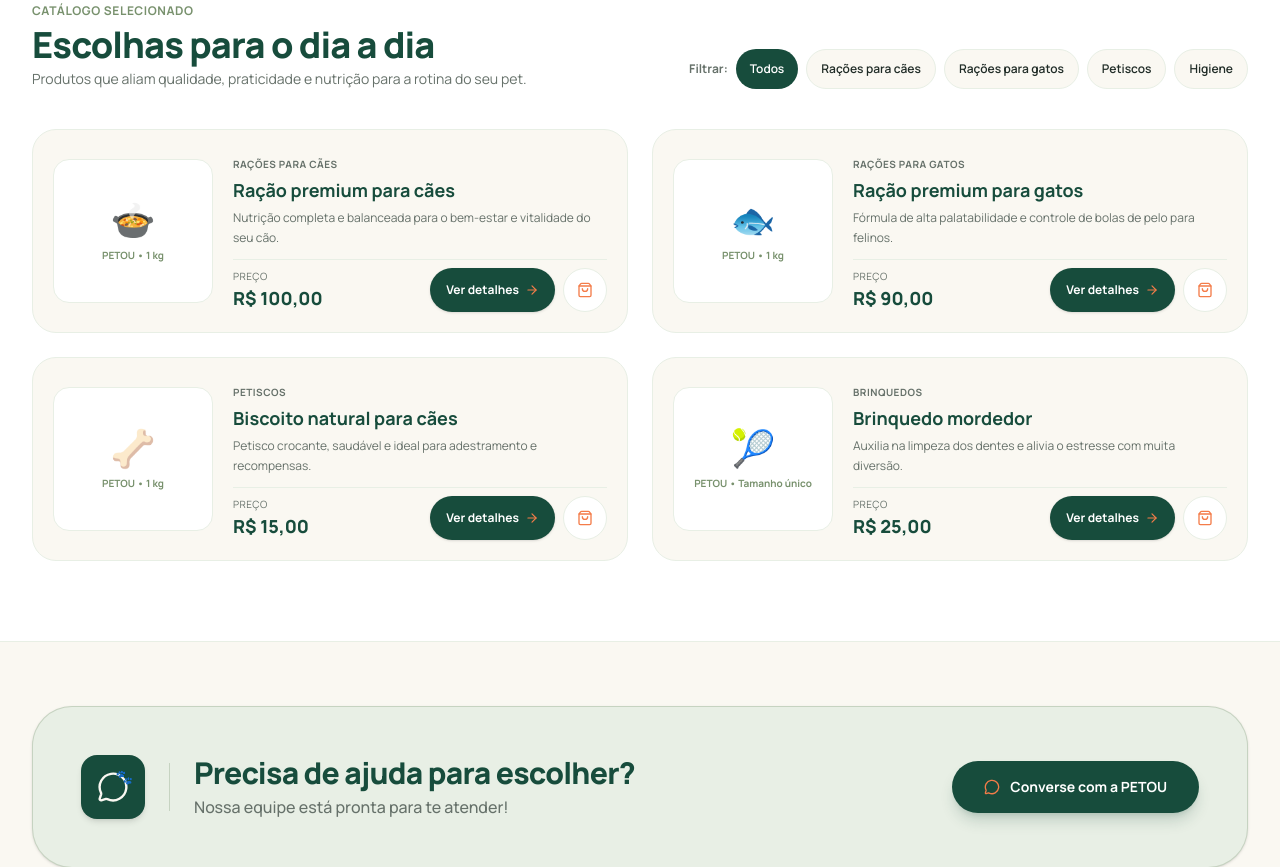
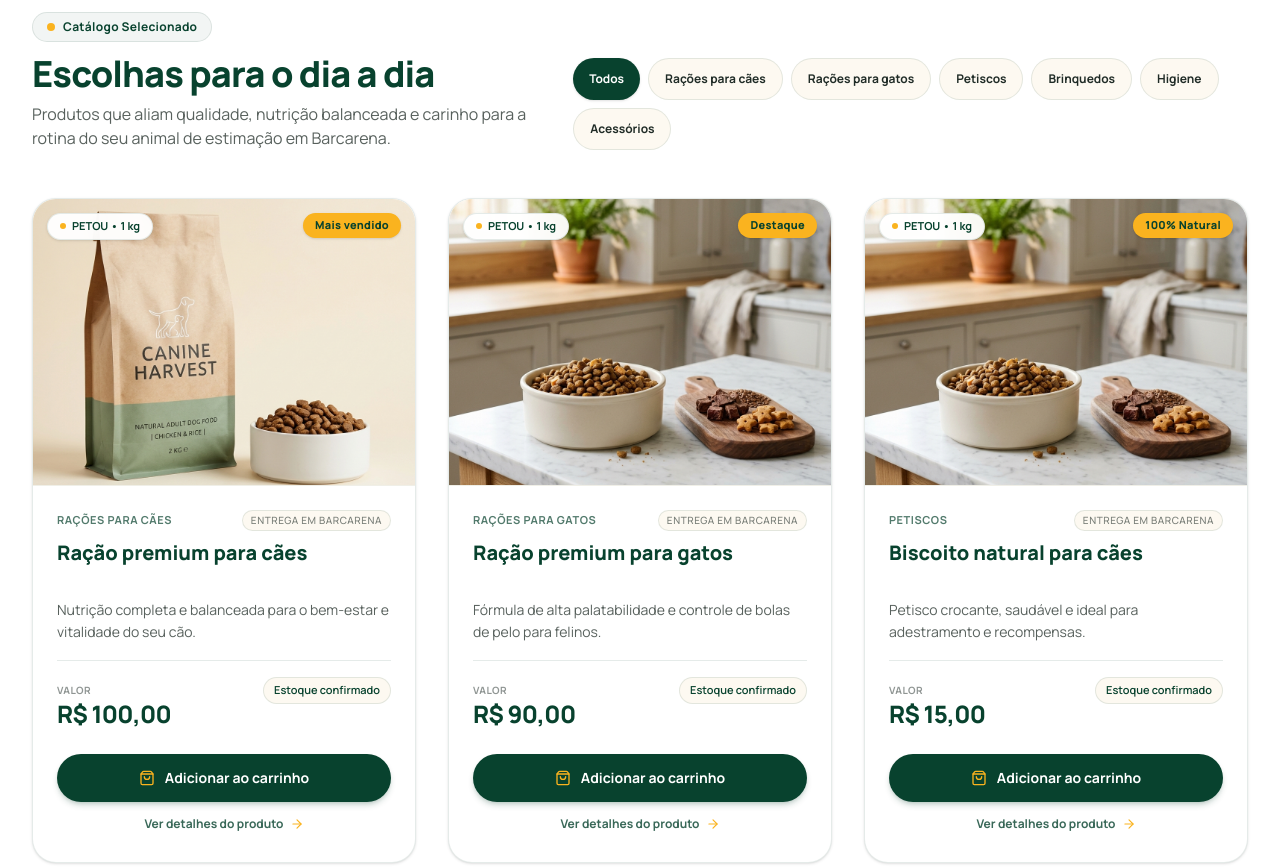
Before and after one commit to petoudelivery/petou, a Next.js app: page / in a window 1280 px wide. Shown: the part 1800-2667 px from the top of the page. Built offline with nearby package versions, Linux system fonts and the light colour scheme; no server answers; the database is empty.

Commit message:
feat: REDESIGN THE PRODUCT SECTION

```diff
--- a/src/app/page.tsx
+++ b/src/app/page.tsx
@@ -18,6 +18,33 @@ import {
   ShoppingBag,
   Check,
 } from "lucide-react";
+
+interface ProductWithImage extends Product {
+  image?: string;
+  image_url?: string;
+}
+
+const getProductImage = (product: Product): string => {
+  const item = product as ProductWithImage;
+  if (item.image) return item.image;
+  if (item.image_url) return item.image_url;
+  switch (product.iconName) {
+    case "dog-bowl":
+      return "/product-dog-food.jpg";
+    case "cat-bowl":
+      return "/category-food.jpg";
+    case "bone":
+      return "/category-food.jpg";
+    case "toy":
+      return "/category-toys.jpg";
+    case "shampoo":
+      return "/category-hygiene.jpg";
+    case "collar":
+      return "/category-accessories.jpg";
+    default:
+      return "/product-dog-food.jpg";
+  }
+};
 
 export default function Home() {
   const [products, setProducts] = useState<Product[]>(DEMO_PRODUCTS);
@@ -76,7 +103,7 @@ export default function Home() {
 
   // Featured products for the "Escolhas para o dia a dia" section
   const featuredProducts = useMemo(() => {
-    return filteredProducts.slice(0, 4);
+    return filteredProducts;
   }, [filteredProducts]);
 
   const whatsappInquiryUrl = `https://wa.me/${cleanNumber}?text=${encodeURIComponent(
@@ -293,9 +320,9 @@ export default function Home() {
                     sizes="(max-width: 640px) 100vw, (max-width: 1024px) 50vw, 25vw"
                     className="object-cover object-center group-hover:scale-105 transition-transform duration-500"
                   />
-                  <span className="absolute top-3.5 left-3.5 px-3 py-1 rounded-full bg-[#FFFFFF]/95 backdrop-blur-md text-[#08422E] text-[11px] font-bold shadow-sm flex items-center gap-1.5 border border-[#08422E]/5">
-                    <span className="w-1.5 h-1.5 rounded-full bg-[#FAB31F]" aria-hidden="true" />
-                    <span>Food & Nutrition</span>
+                  <span className="absolute top-3.5 left-3.5 px-3 py-1 rounded-full bg-[#ffffff00] backdrop-blur-md text-[#08422E] text-[11px] font-bold shadow-sm flex items-center gap-1.5 border border-[#08422E]/5">
+                    <span className="w-1.5 h-1.5 rounded-full bg-[#fab51f00]" aria-hidden="true" />
+                    <span></span>
                   </span>
                 </div>
 
@@ -337,9 +364,9 @@ export default function Home() {
                     sizes="(max-width: 640px) 100vw, (max-width: 1024px) 50vw, 25vw"
                     className="object-cover object-center group-hover:scale-105 transition-transform duration-500"
                   />
-                  <span className="absolute top-3.5 left-3.5 px-3 py-1 rounded-full bg-[#FFFFFF]/95 backdrop-blur-md text-[#08422E] text-[11px] font-bold shadow-sm flex items-center gap-1.5 border border-[#08422E]/5">
-                    <span className="w-1.5 h-1.5 rounded-full bg-[#FAB31F]" aria-hidden="true" />
-                    <span>Hygiene & Care</span>
+                  <span className="absolute top-3.5 left-3.5 px-3 py-1 rounded-full bg-[#ffffff00] backdrop-blur-md text-[#08422E] text-[11px] font-bold shadow-sm flex items-center gap-1.5 border border-[#08422E]/5">
+                    <span className="w-1.5 h-1.5 rounded-full bg-[#fab51f00]" aria-hidden="true" />
+                    {/*<span>Hygiene & Care</span>*/}
                   </span>
                 </div>
 
@@ -462,35 +489,40 @@ export default function Home() {
 
         {/* =========================================================================
             6. FEATURED PRODUCTS
+            Redesigned E-Commerce Product Grid:
+            - Official PETOU palette: #08422E, #FAB31F, #FDF9F1, #FFFFFF
+            - Clean e-commerce cards with clear product photography
+            - High-contrast readable typography and prices
+            - Prominent "Adicionar ao carrinho" CTA button
+            - Fully responsive grid (1 col mobile, 2 col tablet, 3 col desktop)
            ========================================================================= */}
-        <section id="produtos" aria-labelledby="products-heading" className="py-16 sm:py-20 bg-[#FFFFFF] border-t border-b border-[#E8EFE5]">
+        <section id="produtos" aria-labelledby="products-heading" className="py-16 sm:py-24 bg-[#FFFFFF] border-b border-[#08422E]/10">
           <div className="max-w-7xl mx-auto px-4 sm:px-6 lg:px-8">
 
-            <div className="flex flex-col md:flex-row md:items-end justify-between gap-4 mb-10">
+            <div className="flex flex-col md:flex-row md:items-end justify-between gap-6 mb-12">
               <div>
-                <span className="text-xs font-bold uppercase tracking-wider text-[#78916D]">
-                  Catálogo Selecionado
-                </span>
-                <h2 id="products-heading" className="text-3xl sm:text-4xl font-black text-[#174C3C] tracking-tight mt-1">
+                <div className="inline-flex items-center gap-2 px-3.5 py-1.5 rounded-full bg-[#08422E]/5 border border-[#08422E]/10 text-[#08422E] text-xs font-bold tracking-wide mb-3">
+                  <span className="w-2 h-2 rounded-full bg-[#FAB31F]" aria-hidden="true" />
+                  <span>Catálogo Selecionado</span>
+                </div>
+                <h2 id="products-heading" className="text-3xl sm:text-4xl font-black text-[#08422E] tracking-tight">
                   Escolhas para o dia a dia
                 </h2>
-                <p className="text-sm text-[#66716A] mt-1">
-                  Produtos que aliam qualidade, praticidade e nutrição para a rotina do seu pet.
+                <p className="text-sm sm:text-base text-[#202C27]/75 mt-2 max-w-xl">
+                  Produtos que aliam qualidade, nutrição balanceada e carinho para a rotina do seu animal de estimação em Barcarena.
                 </p>
               </div>
 
               {/* Category Quick Filter */}
-              <div className="flex items-center gap-2 flex-wrap" role="group" aria-label="Filtro rápido por categoria">
-                <span className="text-xs font-bold text-[#66716A]">Filtrar:</span>
-                {(["Todos", "Rações para cães", "Rações para gatos", "Petiscos", "Higiene"] as Category[]).map((cat) => (
+              <div className="flex items-center gap-1.5 sm:gap-2 flex-wrap" role="group" aria-label="Filtro rápido por categoria">
+                {(["Todos", "Rações para cães", "Rações para gatos", "Petiscos", "Brinquedos", "Higiene", "Acessórios"] as Category[]).map((cat) => (
                   <button
                     key={cat}
                     type="button"
                     onClick={() => setSelectedCategory(cat)}
-                    className={`text-xs px-3.5 py-2 rounded-full font-semibold transition min-h-[40px] focus-visible:outline-2 focus-visible:outline-[#174C3C] ${
-                      selectedCategory === cat
-                        ? "bg-[#174C3C] text-[#FFFFFF]"
-                        : "bg-[#FAF8F2] text-[#202C27] hover:bg-[#E8EFE5] border border-[#E8EFE5]"
+                    className={`text-xs px-4 py-2.5 rounded-full font-bold transition min-h-[42px] focus-visible:outline-2 focus-visible:outline-[#08422E] ${selectedCategory === cat
+                      ? "bg-[#08422E] text-[#FFFFFF] shadow-sm"
+                      : "bg-[#FDF9F1] text-[#202C27] hover:bg-[#FFFFFF] border border-[#08422E]/10"
                       }`}
                     aria-pressed={selectedCategory === cat}
                   >
@@ -500,8 +532,8 @@ export default function Home() {
               </div>
             </div>
 
-            {/* 4 Horizontal Cards Layout */}
-            <div className="grid grid-cols-1 md:grid-cols-2 gap-6">
+            {/* Clean, Premium E-Commerce Product Grid */}
+            <div className="grid grid-cols-1 sm:grid-cols-2 lg:grid-cols-3 gap-6 sm:gap-8">
               {featuredProducts.map((product) => {
                 const isItemAdded = addedProductId === product.id;
                 const displayPrice =
@@ -512,98 +544,144 @@ export default function Home() {
                 return (
                   <article
                     key={product.id}
-                    className="p-5 rounded-3xl bg-[#FAF8F2] border border-[#E8EFE5] hover:border-[#78916D]/30 hover:shadow-lg transition-all duration-300 flex flex-col sm:flex-row items-center gap-5"
+                    className="group rounded-3xl bg-[#FFFFFF] border border-[#08422E]/10 hover:border-[#08422E]/30 hover:shadow-xl transition-all duration-300 flex flex-col justify-between overflow-hidden relative shadow-sm"
                   >
-                    {/* Left Product Image / Visual */}
-                    <div className="w-full sm:w-40 h-36 rounded-2xl bg-[#FFFFFF] border border-[#E8EFE5] flex flex-col items-center justify-center p-3 shrink-0" aria-hidden="true">
-                      <span className="text-4xl select-none">
-                        {product.iconName === "dog-bowl" && "🍲"}
-                        {product.iconName === "cat-bowl" && "🐟"}
-                        {product.iconName === "bone" && "🦴"}
-                        {product.iconName === "toy" && "🎾"}
-                        {product.iconName === "shampoo" && "🧴"}
-                        {product.iconName === "collar" && "🦮"}
+                    {/* Top Product Image Container */}
+                    <div className="relative w-full aspect-[4/3] bg-[#FDF9F1] overflow-hidden flex items-center justify-center p-3 border-b border-[#08422E]/5">
+                      {/* Product Image */}
+                      <Image
+                        src={getProductImage(product)}
+                        alt={product.name}
+                        fill
+                        sizes="(max-width: 640px) 100vw, (max-width: 1024px) 50vw, 33vw"
+                        className="object-cover object-center group-hover:scale-105 transition-transform duration-500"
+                      />
+
+                      {/* Brand & Size Badge */}
+                      <span className="absolute top-3.5 left-3.5 px-3 py-1 rounded-full bg-[#FFFFFF]/95 backdrop-blur-md text-[#08422E] text-[11px] font-bold shadow-sm border border-[#08422E]/10 flex items-center gap-1.5">
+                        <span className="w-1.5 h-1.5 rounded-full bg-[#FAB31F]" aria-hidden="true" />
+                        <span>{product.brand} • {product.size}</span>
                       </span>
-                      <span className="text-[10px] font-bold text-[#78916D] mt-2">
-                        {product.brand} • {product.size}
+
+                      {/* Distinctive Product Badge (if available) */}
+                      {product.badge && (
+                        <span className="absolute top-3.5 right-3.5 px-3 py-1 rounded-full bg-[#FAB31F] text-[#08422E] text-[11px] font-black shadow-sm tracking-wide">
+                          {product.badge}
+                        </span>
+                      )}
+                    </div>
+
+                    {/* Middle Card Content */}
+                    <div className="p-6 flex flex-col flex-1 justify-between space-y-4">
+                      <div>
+                        {/* Category & Availability tag */}
+                        <div className="flex items-center justify-between text-[11px] font-bold text-[#08422E]/70 uppercase tracking-wider mb-2">
+                          <span>{product.category}</span>
+                          <span className="text-[10px] text-[#202C27]/60 bg-[#FDF9F1] px-2 py-0.5 rounded-full border border-[#08422E]/10 font-medium">
+                            Entrega em Barcarena
                           </span>
                         </div>
 
-                    {/* Right Content */}
-                    <div className="flex-1 min-w-0 flex flex-col justify-between h-full space-y-3 w-full">
-                      <div>
-                        <span className="text-[10px] font-bold uppercase tracking-wider text-[#66716A]">
-                          {product.category}
-                        </span>
+                        {/* Product Title */}
                         <Link
                           href={`/produto/${product.id}`}
-                          className="hover:text-[#78916D] transition block focus-visible:outline-2 focus-visible:outline-[#174C3C] rounded"
+                          className="block group-hover:text-[#08422E] transition-colors focus-visible:outline-2 focus-visible:outline-[#08422E] rounded"
                         >
-                          <h3 className="text-base sm:text-lg font-bold text-[#174C3C] line-clamp-1 mt-0.5">
+                          <h3 className="text-lg sm:text-xl font-black text-[#08422E] leading-snug line-clamp-2 min-h-[3.25rem]">
                             {product.name}
                           </h3>
                         </Link>
-                        <p className="text-xs text-[#66716A] line-clamp-2 mt-1 leading-relaxed">
-                          {product.description || "Alimento com formulação completa para a saúde e energia do seu pet."}
+
+                        {/* Product Description */}
+                        <p className="text-xs sm:text-sm text-[#202C27]/75 mt-2 line-clamp-2 leading-relaxed">
+                          {product.description || "Alimento com formulação completa para a saúde, bem-estar e vitalidade do seu pet."}
                         </p>
                       </div>
 
-                      <div className="flex items-center justify-between pt-2 border-t border-[#E8EFE5]">
+                      {/* Price Section */}
+                      <div className="pt-4 border-t border-[#08422E]/10 flex items-baseline justify-between">
                         <div>
-                          <span className="text-[10px] uppercase tracking-wider text-[#66716A] block">
-                            Preço
+                          <span className="text-[10px] uppercase font-bold text-[#202C27]/50 tracking-wider block">
+                            Valor
                           </span>
-                          <span className="text-lg font-black text-[#174C3C]">
+                          <span className="text-2xl font-black text-[#08422E] tracking-tight">
                             {displayPrice}
                           </span>
                         </div>
+                        <span className="text-[11px] font-semibold text-[#08422E] bg-[#FDF9F1] px-2.5 py-1 rounded-full border border-[#08422E]/10">
+                          Estoque confirmado
+                        </span>
+                      </div>
 
-                        {/* CTA Group: Ver detalhes link & Adicionar cart button */}
-                        <div className="flex items-center gap-2">
-                          <Link
-                            href={`/produto/${product.id}`}
-                            className="inline-flex items-center gap-1.5 px-4 py-2.5 rounded-full text-xs font-bold bg-[#174C3C] hover:bg-[#174C3C]/90 text-[#FFFFFF] active:scale-95 transition shadow-sm min-h-[44px] focus-visible:outline-2 focus-visible:outline-[#174C3C]"
-                          >
-                            <span>Ver detalhes</span>
-                            <ArrowRight className="w-3.5 h-3.5 text-[#F47C49]" aria-hidden="true" />
-                          </Link>
-
+                      {/* Prominent Action Button */}
+                      <div className="pt-2 flex flex-col gap-2">
                         <button
                           type="button"
                           onClick={() => handleAddToCart(product)}
                           aria-label={`Adicionar ${product.name} ao carrinho`}
-                            className={`p-2.5 rounded-full border transition min-w-[44px] min-h-[44px] flex items-center justify-center focus-visible:outline-2 focus-visible:outline-[#174C3C] ${
-                              isItemAdded
-                                ? "bg-[#78916D] text-[#FFFFFF] border-[#78916D]"
-                                : "bg-[#FFFFFF] text-[#174C3C] border-[#E8EFE5] hover:bg-[#E8EFE5]"
+                          className={`w-full inline-flex items-center justify-center gap-2.5 px-6 py-3.5 rounded-full font-bold text-sm transition-all shadow-md active:scale-95 min-h-[48px] focus-visible:outline-2 focus-visible:outline-[#08422E] ${isItemAdded
+                            ? "bg-[#FAB31F] text-[#08422E] shadow-sm"
+                            : "bg-[#08422E] hover:bg-[#08422E]/90 text-[#FFFFFF] shadow-[#08422E]/20"
                             }`}
                         >
                           {isItemAdded ? (
-                              <Check className="w-4 h-4 stroke-[2.5]" aria-hidden="true" />
+                            <>
+                              <Check className="w-4 h-4 stroke-[3]" aria-hidden="true" />
+                              <span>Adicionado ao carrinho!</span>
+                            </>
                           ) : (
-                              <ShoppingBag className="w-4 h-4 text-[#F47C49]" aria-hidden="true" />
+                            <>
+                              <ShoppingBag className="w-4 h-4 text-[#FAB31F]" aria-hidden="true" />
+                              <span>Adicionar ao carrinho</span>
+                            </>
                           )}
                         </button>
+
+                        <Link
+                          href={`/produto/${product.id}`}
+                          className="w-full text-center text-xs font-bold text-[#08422E]/80 hover:text-[#08422E] hover:underline py-1.5 focus-visible:outline-2 focus-visible:outline-[#08422E] rounded flex items-center justify-center gap-1.5"
+                        >
+                          <span>Ver detalhes do produto</span>
+                          <ArrowRight className="w-3.5 h-3.5 text-[#FAB31F]" aria-hidden="true" />
+                        </Link>
                       </div>
-                      </div>
+
                     </div>
                   </article>
                 );
               })}
             </div>
 
+            {/* Empty state if filtered category has 0 items */}
+            {featuredProducts.length === 0 && (
+              <div className="text-center py-16 px-4 bg-[#FDF9F1] rounded-3xl border border-[#08422E]/10 max-w-md mx-auto my-6 space-y-3">
+                <span className="text-4xl" aria-hidden="true">📦</span>
+                <h3 className="text-lg font-black text-[#08422E]">Nenhum produto nesta categoria</h3>
+                <p className="text-xs text-[#202C27]/75">
+                  Tente selecionar outra categoria ou visualizar todos os produtos.
+                </p>
+                <button
+                  type="button"
+                  onClick={handleClearFilter}
+                  className="px-5 py-2.5 rounded-full bg-[#08422E] text-[#FFFFFF] text-xs font-bold hover:bg-[#08422E]/90 transition"
+                >
+                  Ver todos os produtos
+                </button>
+              </div>
+            )}
+
             {/* If user filtered, display other matching products or clear button */}
-            {selectedCategory !== "Todos" && (
-              <div className="mt-8 pt-6 border-t border-[#E8EFE5] flex items-center justify-between text-xs text-[#66716A]">
+            {selectedCategory !== "Todos" && featuredProducts.length > 0 && (
+              <div className="mt-10 pt-6 border-t border-[#08422E]/10 flex flex-col sm:flex-row items-center justify-between gap-3 text-xs text-[#202C27]/75">
                 <span>
-                  Exibindo filtro por <strong>{selectedCategory}</strong>
+                  Exibindo filtro por <strong className="text-[#08422E]">{selectedCategory}</strong> ({featuredProducts.length} {featuredProducts.length === 1 ? "item" : "itens"})
                 </span>
                 <button
                   type="button"
                   onClick={handleClearFilter}
-                  className="text-[#174C3C] font-bold underline hover:text-[#F47C49] p-1 rounded focus-visible:outline-2 focus-visible:outline-[#174C3C]"
+                  className="text-[#08422E] font-bold underline hover:text-[#FAB31F] p-1 rounded focus-visible:outline-2 focus-visible:outline-[#08422E]"
                 >
-                  Ver todos os produtos
+                  Limpar filtro e ver todo o catálogo
                 </button>
               </div>
             )}
```
Also changed, not shown: public/product-dog-food.jpg (added). Lines whose indentation alone changed are shown as unchanged.
